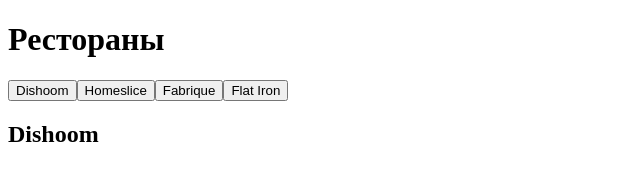
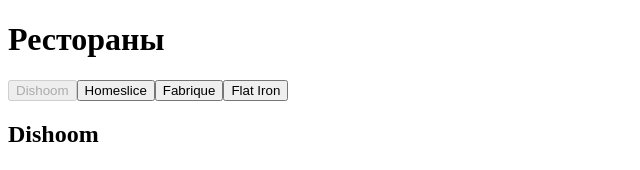
Before and after one commit to etokareva/learn-react, a React (Vite) app: page / in a window 1280 px wide. Shown: the top 170 px of the page, without its empty margins (0-640 px from the left). Built offline with nearby package versions, Linux system fonts and the light colour scheme.

Commit message:
[hw-3] Вынесла вкладку в отдельный компонент

```diff
--- a/src/components/menu/Menu.tsx
+++ b/src/components/menu/Menu.tsx
@@ -6,8 +6,8 @@
         <div className="menu">
             <h3>Меню</h3>
             <ul>
-                {menu.map(({name}) => (
-                    <li key={name}>{name}</li>
+                {menu.map(({name, id}) => (
+                    <li key={id}>{name}</li>
                 ))}
             </ul>
         </div>
--- a/src/components/restaurant/Restaurant.tsx
+++ b/src/components/restaurant/Restaurant.tsx
@@ -1,17 +1,17 @@
 import type {RestaurantModel} from '../../models/restaurant.model.ts';
-import {Counter} from '../Counter/Counter.tsx';
+import {Counter} from '../counter/Counter.tsx';
 import {Menu} from '../menu/Menu.tsx';
 import {Reviews} from '../reviews/Reviews.tsx';
 
 export const Restaurant = ({restaurant}: {restaurant: RestaurantModel}) => {
-    const {id, name, reviews, menu} = restaurant;
+    const {name, reviews, menu} = restaurant;
 
     return (
-        <div className="restaurant" key={id}>
+        <div className="restaurant">
             <h2>{name}</h2>
-            <Menu menu={menu} key={id} />
-            {reviews?.length ? <Reviews reviews={reviews} key={id} /> : <div>Нет отзывов</div>}
-            <Counter />
+            <Menu menu={menu}/>
+            {reviews?.length ? <Reviews reviews={reviews}/> : <div>Нет отзывов</div>}
+            <Counter/>
         </div>
     )
 }
--- a/src/components/reviews/Reviews.tsx
+++ b/src/components/reviews/Reviews.tsx
@@ -6,8 +6,8 @@
         <div className="reviews">
             <h3>Отзывы</h3>
             <ul>
-                {reviews.map(({text}) => (
-                    <li key={text}>{text}</li>
+                {reviews.map(({text, id}) => (
+                    <li key={id}>{text}</li>
                 ))}
             </ul>
         </div>
--- /dev/null
+++ b/src/components/tab/Tab.tsx
@@ -0,0 +1,8 @@
+export const Tab = ({title, isActive, onClick}) => {
+    return (
+        <button disabled={isActive}
+                onClick={onClick}>
+            {title}
+        </button>
+    )
+}
--- a/src/pages/restaurant/RestaurantPage.tsx
+++ b/src/pages/restaurant/RestaurantPage.tsx
@@ -1,26 +1,32 @@
 import {Restaurant} from '../../components/restaurant/Restaurant.tsx';
+import {Tab} from '../../components/tab/Tab.tsx';
 import type {RestaurantPageModel} from '../../models/restaurant-page.model.ts';
 import {useActiveRestaurant} from './restaraunt.hook.ts';
 
 export const RestaurantPage = ({restaurants, title}: RestaurantPageModel) => {
-    const {activeRestaurant, setActiveId} = useActiveRestaurant(restaurants);
+    const {activeRestaurant, setActiveRestaurantId} = useActiveRestaurant(restaurants);
+
+    const handleSetActiveRestaurantId = (id) => {
+        if (activeRestaurant.id === id) return;
+
+        setActiveRestaurantId(id);
+    }
 
     return (
         <>
             <h1>{title}</h1>
             <div className="restaurant-tabs">
-                {restaurants.map((restaurant) => (
-                    <button key={restaurant.id}
-                            className={`tab-button ${restaurant.id === activeRestaurant.id ? 'active' : ''}`}
-                            onClick={() => setActiveId(restaurant.id)}
-                    >
-                        {restaurant.name}
-                    </button>
+                {restaurants.map(({name, id}) => (
+                    <Tab key={id}
+                         title={name}
+                         onClick={() => handleSetActiveRestaurantId(id)}
+                         isActive={id === activeRestaurant.id}>
+                    </Tab>
                 ))}
             </div>
             {
                 activeRestaurant
-                    ? <Restaurant key={activeRestaurant.id} restaurant={activeRestaurant}/>
+                    ? <Restaurant restaurant={activeRestaurant}/>
                     : <div>Ресторан не найден</div>
             }
         </>
--- a/src/pages/restaurant/restaraunt.hook.ts
+++ b/src/pages/restaurant/restaraunt.hook.ts
@@ -2,12 +2,12 @@
 import type {RestaurantModel} from '../models/restaurant.model.ts';
 
 export const useActiveRestaurant = (restaurants: RestaurantModel[]) => {
-    const [activeId, setActiveId] = useState(restaurants[0]?.id || null);
+    const [activeId, setActiveRestaurantId] = useState(restaurants[0]?.id || null);
 
-    const activeRestaurant = restaurants.find((restaraunt) => restaraunt.id === activeId);
+    const activeRestaurant = restaurants.find(({id}) => id === activeId);
 
     return {
         activeRestaurant,
-        setActiveId
+        setActiveRestaurantId
     };
 };
```
Also changed, not shown: src/components/counter/Counter.tsx (renamed from src/components/Counter/Counter.tsx), src/components/counter/counter.hook.ts (renamed from src/components/Counter/counter.hook.ts).
